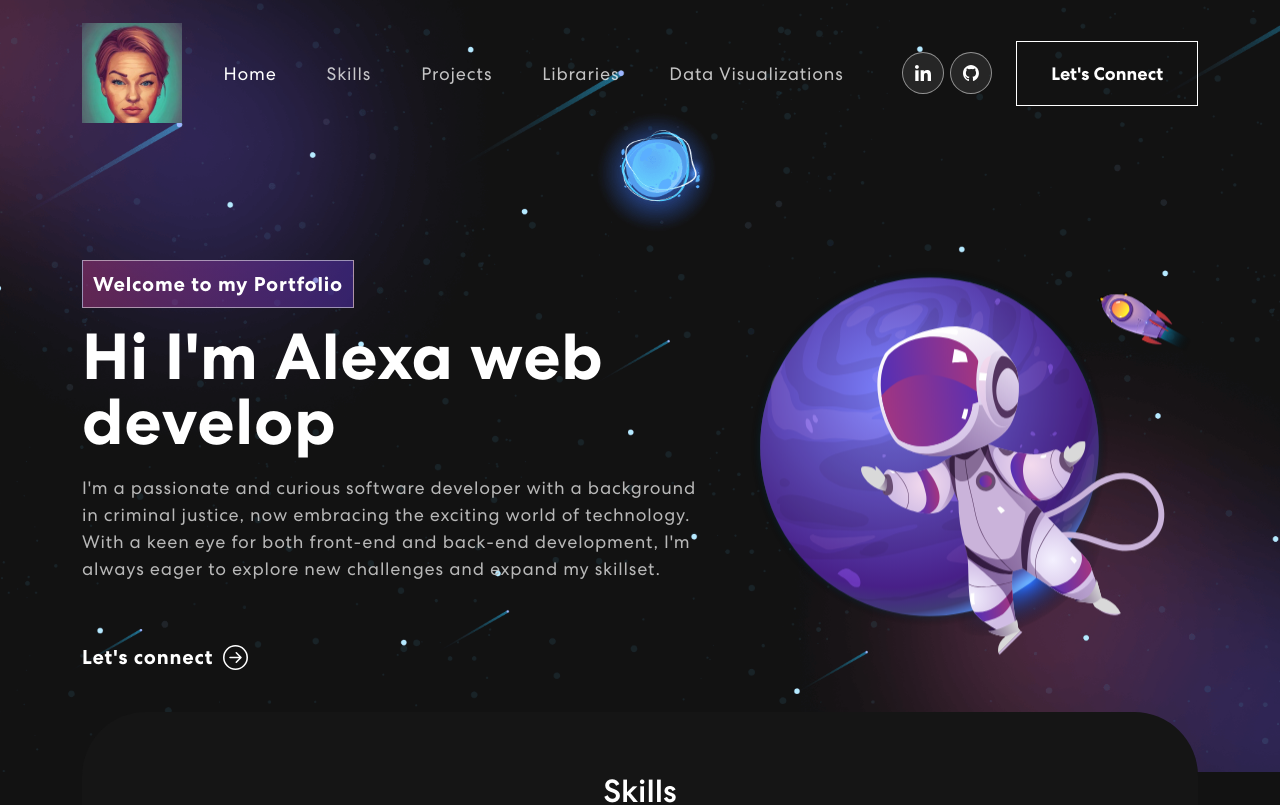
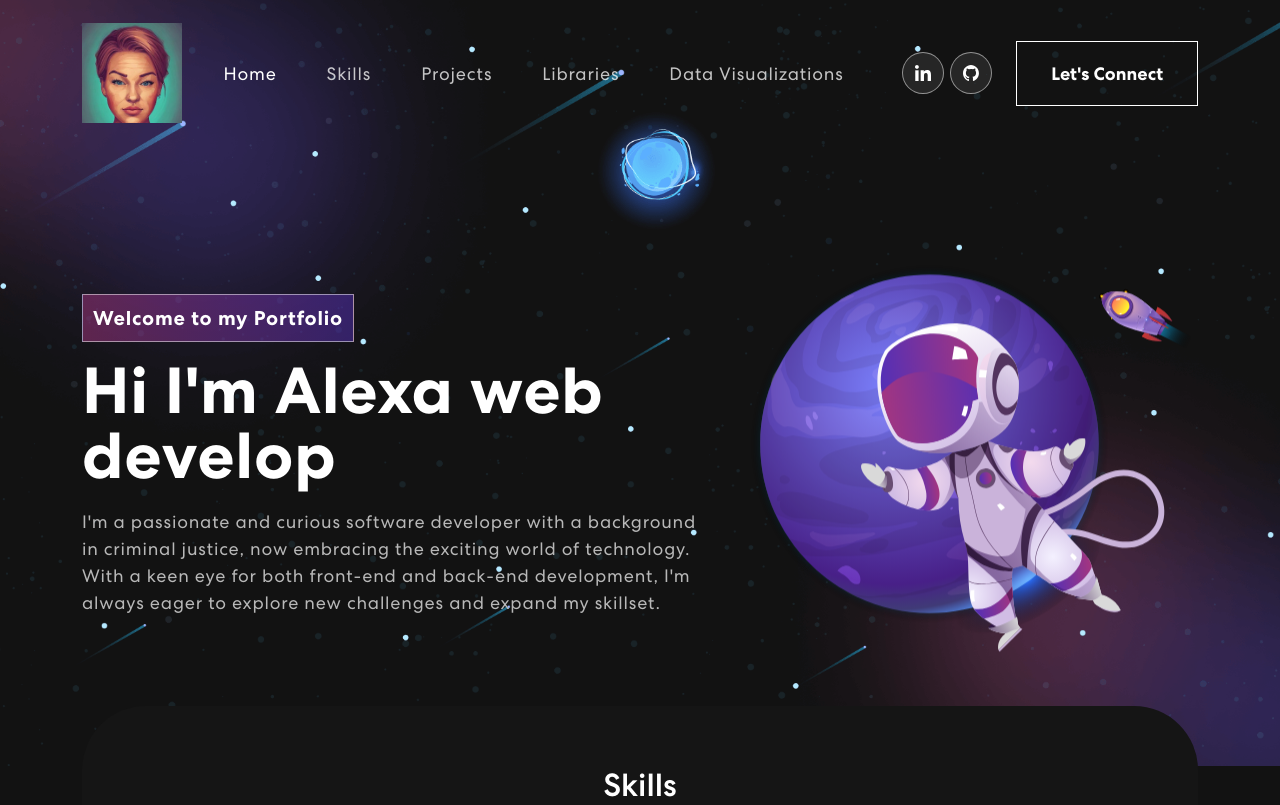
Before and after one commit to alexa-whitney/alexa-portfolio, a React (Create React App) app: page / in a window 1280 px wide. Shown: the top 805 px of the page. Built offline with nearby package versions, Linux system fonts and the light colour scheme.

Commit message:
Removed duplicate Lets Connect and linked nav to newsletter

```diff
--- a/src/components/Banner.js
+++ b/src/components/Banner.js
@@ -81,7 +81,6 @@ export const Banner = () => {
               development, I'm always eager to explore new challenges and expand
               my skillset.
             </p>
-            <button onClick={() => console.log('connect')}>Let's connect <ArrowRightCircle size={25}/></button>
           </Col>
           <Col xs={12} md={6} xl={5}>
             <img src={headerImg} alt="Header Img" />
--- a/src/components/MailchimpForm.js
+++ b/src/components/MailchimpForm.js
@@ -5,7 +5,7 @@ export const MailchimpForm = () => {
   const postUrl = `${process.env.REACT_APP_MAILCHIMP_URL}?u=${process.env.REACT_APP_MAILCHIMP_U}&id=${process.env.REACT_APP_MAILCHIMP_ID}`;
 
   return (
-    <>
+    <div id="mailchimp-form">
       <MailchimpSubscribe
         url={postUrl}
         render={({ subscribe, status, message }) => (
@@ -16,6 +16,6 @@ export const MailchimpForm = () => {
             />
         )}
         />
-    </>
+    </div>
   )
 };
--- a/src/components/NavBar.js
+++ b/src/components/NavBar.js
@@ -92,7 +92,7 @@ export const MyNavBar = () => {
                 <img src={navIcon2} alt="GithHub" />
               </a>
             </div>
-            <button ClassName="vvd" onClick={() => console.log("connect")}>
+            <button className="vvd" onClick={() => document.getElementById('mailchimp-form').scrollIntoView({ behavior: 'smooth' })}>
               <span>Let's Connect</span>
             </button>
           </span>
```
